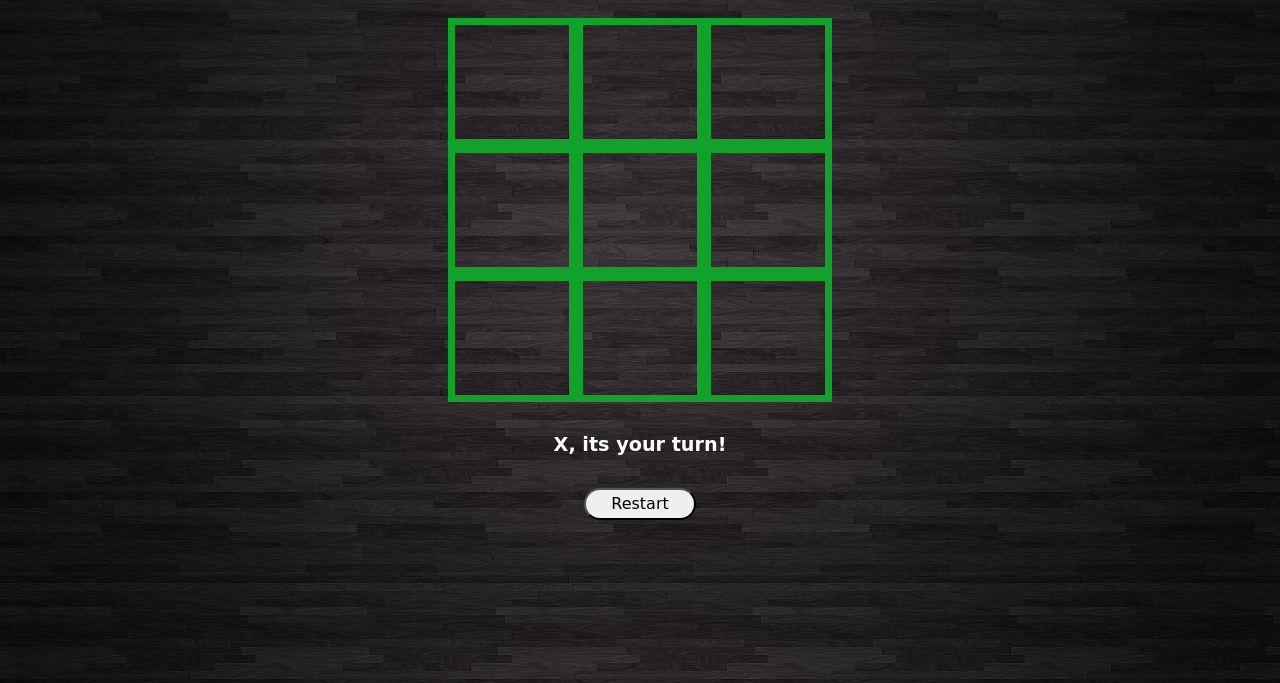
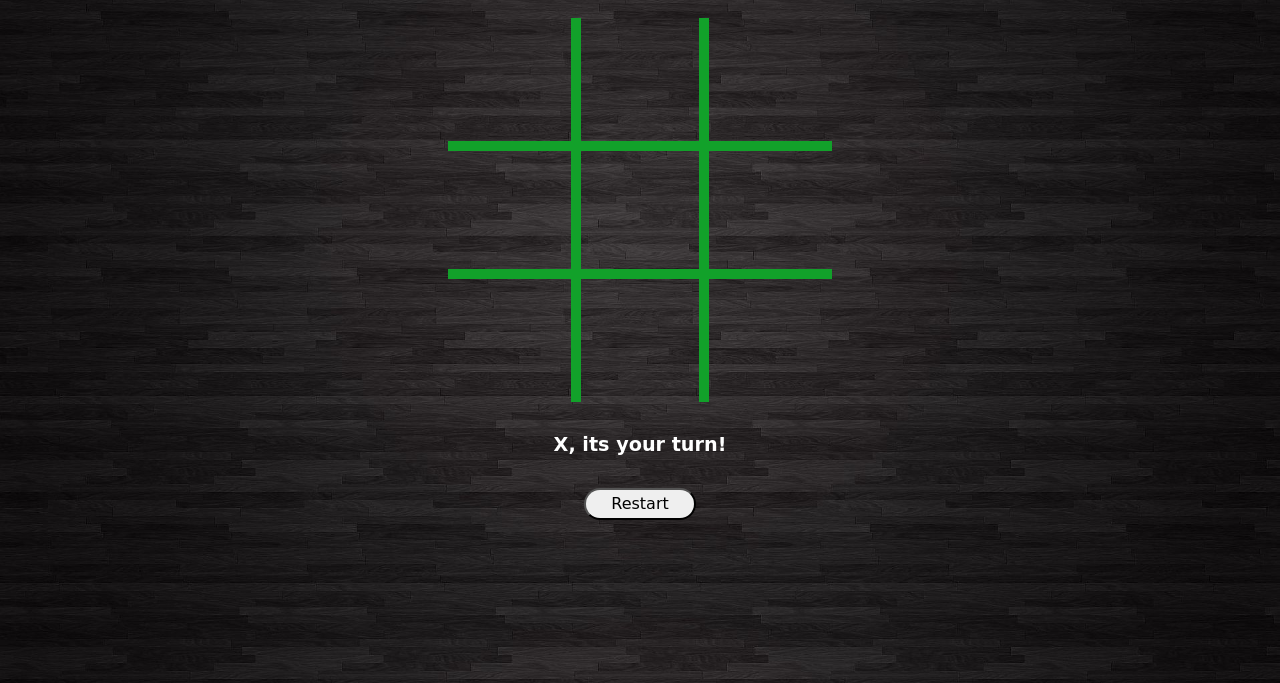
Before and after one commit to adva-mo/Tic-Tac-toe, a plain HTML site: page index.html in a window 1280 px wide. Shown: the part 117-800 px from the top of the page. Drawn offline with Linux system fonts and the light colour scheme; a web font is replaced by a local one.

Commit message:
board design

```diff
--- a/styles/style.css
+++ b/styles/style.css
@@ -31,8 +31,33 @@ body {
   justify-content: center;
   text-align: center;
   align-items: center;
-  border: 7px solid rgb(18, 161, 42);
+  border: 5px solid rgb(18, 161, 42);
 }
+.game-cell:nth-child(1) {
+  border-width: 0 5px 5px 0;
+}
+.game-cell:nth-child(2) {
+  border-width: 0 5px 5px 5px;
+}
+.game-cell:nth-child(3) {
+  border-width: 0 0 5px 5px;
+}
+.game-cell:nth-child(4) {
+  border-width: 5px 5px 5px 0;
+}
+.game-cell:nth-child(6) {
+  border-width: 5px 0 5px 5px;
+}
+.game-cell:nth-child(7) {
+  border-width: 5px 5px 0 0;
+}
+.game-cell:nth-child(8) {
+  border-width: 5px 5px 0 5px;
+}
+.game-cell:nth-child(9) {
+  border-width: 5px 0 0 5px;
+}
+
 h2 {
   font-size: xxx-large;
 }
```
